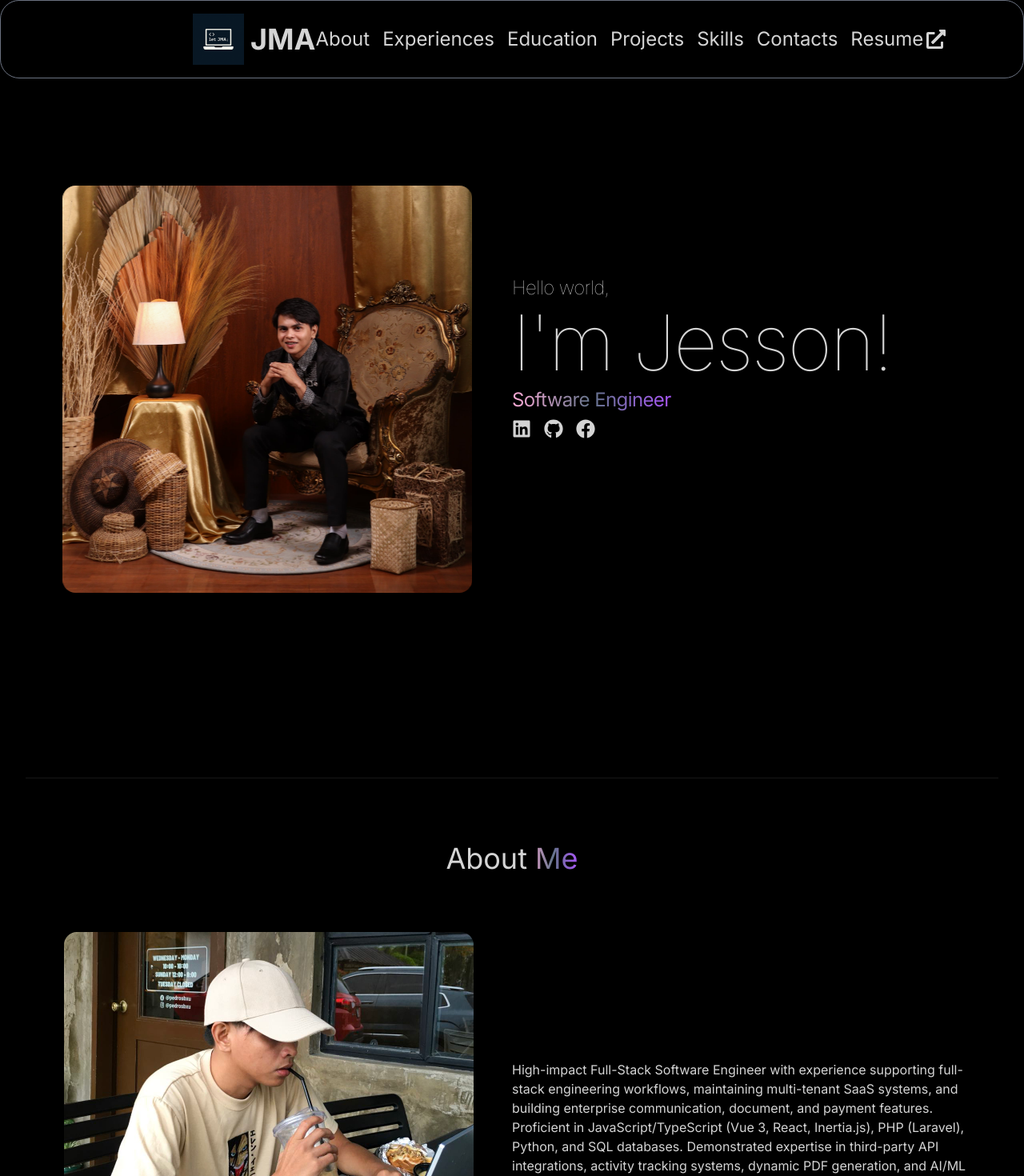
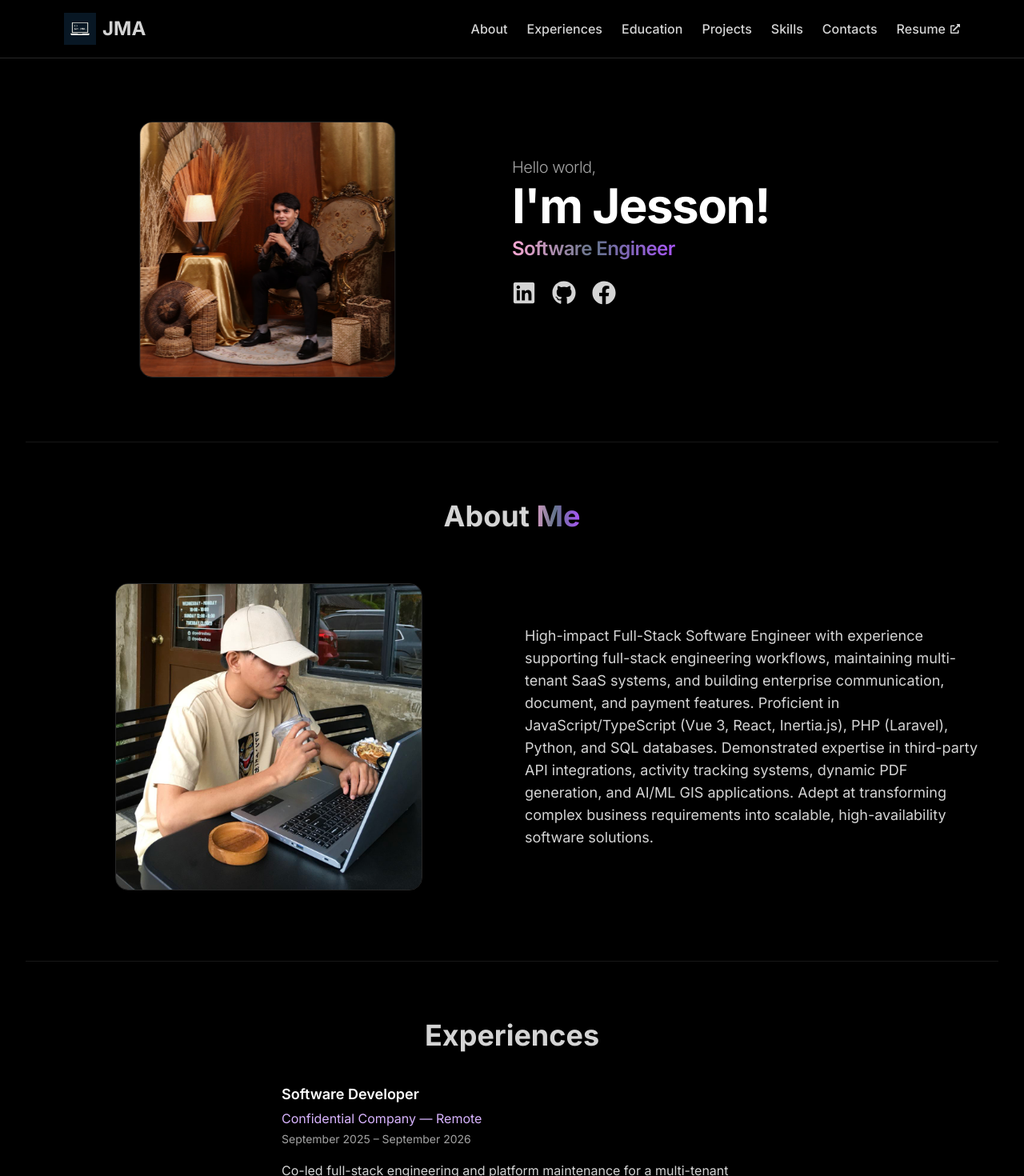
Before and after one commit to jesson20/personal-portfolio, a React (Vite) app: page / in a window 1280 px wide. Shown: the top 1470 px of the page at 80% size. Built offline with nearby package versions, Linux system fonts and the light colour scheme.

Commit message:
Update resume link, refine navbar & component sizing, and update experience details

```diff
--- a/src/components/About.jsx
+++ b/src/components/About.jsx
@@ -4,19 +4,19 @@ import { motion } from "framer-motion";
 
 const About = () => {
   return (
-  <div className="border-b border-neutral-900 pb-4">
-    <h2 className="mt-20 mb-10 text-center text-4xl">About
-        <span className="bg-gradient-to-r from-pink-300
-                    via-slate-500 to-purple-500 bg-clip-text text-transparent"> Me</span>
+  <div className="border-b border-neutral-900 pb-16 pt-8">
+    <h2 className="my-10 text-center text-3xl font-bold lg:text-4xl">
+        About
+        <span className="bg-gradient-to-r from-pink-300 via-slate-500 to-purple-500 bg-clip-text text-transparent"> Me</span>
     </h2>
-    <div className="flex flex-wrap">
+    <div className="flex flex-wrap items-center">
         <motion.div
         whileInView={{ opacity: 1, x: 0 }}
         initial={{opacity: 0, x: -100 }}
         transition={{ duration: 0.5}}
-        className="w-full lg:w-1/2 lg:p-8">
+        className="w-full lg:w-1/2 p-4 lg:p-6">
             <div className="flex items-center justify-center">
-                <img className="rounded-2xl max-w-60 lg:max-w-lg" src={aboutImg} alt="about" />
+                <img className="rounded-2xl max-w-xs lg:max-w-sm shadow-lg border border-neutral-800" src={aboutImg} alt="about" />
             </div>
         </motion.div>
         <motion.div
@@ -24,8 +24,8 @@ const About = () => {
         initial={{ opacity: 0, x: 100 }}
         transition={{ duration: 0.5}}
         className="w-full lg:w-1/2">
-                <div className="flex justify-center lg:justify-start my-0 lg:my-40">
-                    <p className="my-2 max-w-xl py-6 lg:pb-48">{ABOUT_TEXT}</p>
+                <div className="flex justify-center lg:justify-start p-4">
+                    <p className="max-w-xl text-neutral-300 leading-relaxed text-base lg:text-lg">{ABOUT_TEXT}</p>
                 </div>
         </motion.div>
     </div>
--- a/src/components/Contact.jsx
+++ b/src/components/Contact.jsx
@@ -3,12 +3,12 @@ import { motion } from "framer-motion";
 
 const Contact = () => {
   return (
-    <div className='border-b border-neutral-900 pb-20'>
+    <div className='border-b border-neutral-900 pb-16 pt-8'>
       <motion.h1
        whileInView={{ opacity: 1, y: 0}}
        initial={{ opacity: 0, y: -100 }}
        transition={{ duration: 1}}
-      className='my-10 text-center text-4xl'>Get in Touch</motion.h1>
+      className='my-10 text-center text-3xl font-bold lg:text-4xl'>Get in Touch</motion.h1>
       <div className='text-center tracking tighter'>
         <motion.p
          whileInView={{ opacity: 1, x: 0}}
--- a/src/components/Education.jsx
+++ b/src/components/Education.jsx
@@ -5,12 +5,12 @@ import { FaGraduationCap } from 'react-icons/fa';
 
 const Education = () => {
   return (
-    <div className='border-b border-neutral-900 pb-4 lg:pb-20'>
+    <div className='border-b border-neutral-900 pb-12 pt-8 lg:pb-16'>
       <motion.h2
         whileInView={{ opacity: 1, y: 0 }}
         initial={{ opacity: 0, y: -100 }}
         transition={{ duration: 0.5 }}
-        className='mt-20 mb-10 lg:mb-20 text-center text-4xl'
+        className='my-10 text-center text-3xl font-bold lg:text-4xl'
       >
         Education
       </motion.h2>
--- a/src/components/Experiences.jsx
+++ b/src/components/Experiences.jsx
@@ -63,12 +63,12 @@ const renderJobDescription = (jobText) => {
 
 const Experiences = () => {
   return (
-    <div className='border-b border-neutral-900 pb-4 lg:pb-20'>
+    <div className='border-b border-neutral-900 pb-12 pt-8 lg:pb-16'>
       <motion.h2
         whileInView={{ opacity: 1, y: 0 }}
         initial={{ opacity: 0, y: -100 }}
         transition={{ duration: 0.5 }}
-        className='mt-20 mb-10 lg:mb-20 text-center text-4xl'
+        className='my-10 text-center text-3xl font-bold lg:text-4xl'
       >
         Experiences
       </motion.h2>
--- a/src/components/Hero.jsx
+++ b/src/components/Hero.jsx
@@ -27,13 +27,13 @@ const Hero = () => {
   }, []);
 
   return (
-    <div className="mt-28 border-b border-neutral-900 pb-4 lg:mt-48">
-      <div className="flex flex-wrap">
+    <div className="pt-24 pb-12 border-b border-neutral-900 lg:pt-32 lg:pb-20">
+      <div className="flex flex-wrap items-center">
         <div className="w-full lg:w-1/2">
           <div className="flex justify-center">
             <motion.img
               key={currentImageIndex} // trigger animation on image change
-              className="rounded-full lg:rounded-2xl mt-10 max-w-36 lg:max-w-lg"
+              className="rounded-2xl mt-6 w-52 h-52 lg:w-80 lg:h-80 object-cover border border-neutral-800 shadow-xl"
               whileInView={{ x: 0, opacity: 1 }}
               initial={{ x: -100, opacity: 0 }}
               transition={{ duration: 1 }}
@@ -43,13 +43,13 @@ const Hero = () => {
           </div>
         </div>
 
-        <div className="w-full lg:w-1/2 pb-8 lg:pb-32 pt-0 lg:pt-10">
-          <div className="flex flex-col items-center lg:items-start pb-10 ">
+        <div className="w-full lg:w-1/2 pb-4 lg:pb-8 pt-6 lg:pt-0">
+          <div className="flex flex-col items-center lg:items-start">
             <motion.h3
               variants={container(0.5)}
               whileInView="visible"
               initial="hidden"
-              className="text-xl text-left font-thin tracking-tight mt-4 lg:mt-28 lg:text-2xl"
+              className="text-lg font-light tracking-tight text-neutral-400 mt-2 lg:text-xl"
             >
               Hello world,
             </motion.h3>
@@ -57,7 +57,7 @@ const Hero = () => {
               variants={container(0.8)}
               whileInView="visible"
               initial="hidden"
-              className="pb-2 text-5xl text-center font-thin tracking-tight mt-1 lg:text-8xl lg:text-left"
+              className="pb-2 text-4xl font-bold tracking-tight mt-1 lg:text-6xl text-center lg:text-left text-white"
             >
               I'm Jesson!
             </motion.h1>
@@ -65,7 +65,7 @@ const Hero = () => {
               variants={container(1)}
               whileInView="visible"
               initial="hidden"
-              className="bg-gradient-to-r from-pink-300 via-slate-500 to-purple-500 bg-clip-text text-xl lg:text-2xl tracking-tight text-transparent"
+              className="bg-gradient-to-r from-pink-300 via-slate-500 to-purple-500 bg-clip-text text-xl lg:text-2xl font-semibold tracking-tight text-transparent"
             >
               Software Engineer
             </motion.span>
@@ -73,28 +73,31 @@ const Hero = () => {
               variants={container(1.2)}
               whileInView="visible"
               initial="hidden"
-              className="mt-2 flex items-center justify-center gap-4 lg:pb-60"
+              className="mt-6 flex items-center justify-center gap-5"
             >
               <a
                 href="https://www.linkedin.com/in/jesson-maurice-antiporda-bb5617278/"
                 target="_blank"
                 rel="noopener noreferrer"
+                className="hover:text-indigo-400 transition-colors"
               >
-                <FaLinkedin className="text-xl lg:text-2xl" />
+                <FaLinkedin className="text-2xl lg:text-3xl" />
               </a>
               <a
                 href="https://github.com/jesson20"
                 target="_blank"
                 rel="noopener noreferrer"
+                className="hover:text-indigo-400 transition-colors"
               >
-                <FaGithub className="text-xl lg:text-2xl" />
+                <FaGithub className="text-2xl lg:text-3xl" />
               </a>
               <a
                 href="https://www.facebook.com/jessonmaurice.antiporda"
                 target="_blank"
                 rel="noopener noreferrer"
+                className="hover:text-indigo-400 transition-colors"
               >
-                <FaFacebook className="text-xl lg:text-2xl" />
+                <FaFacebook className="text-2xl lg:text-3xl" />
               </a>
             </motion.div>
           </div>
--- a/src/components/Navbar.jsx
+++ b/src/components/Navbar.jsx
@@ -13,29 +13,29 @@ const Navbar = () => {
 
   return (
     <div>
-      <nav className="bg-black  rounded-3xl border border-gray-500 top-0 left-0 w-full mb-96 flex items-center justify-between fixed px-8 py-3 lg:px-60 lg:py-4">
+      <nav className="bg-black/90 backdrop-blur-md border-b border-neutral-800 fixed top-0 left-0 w-full z-50 flex items-center justify-between px-6 py-3 lg:px-20 lg:py-4">
         <div className="flex flex-shrink-0 items-center">
-          <h6 className="flex items-center gap-2 font-bold text-lg lg:text-4xl hover:text-indigo-900 duration-500">
+          <h6 className="flex items-center gap-2 font-bold text-lg lg:text-2xl hover:text-indigo-400 duration-300">
             <a href="#Intro" className="flex items-center gap-2">
               <img
                 src={Logo}
                 alt="JMA Logo"
-                className="w-12 lg:w-16 hover:opacity-80 duration-500"
+                className="w-8 lg:w-10 hover:opacity-80 duration-300"
               />
               JMA
             </a>
           </h6>
         </div>
         <div className="flex items-center">
-          <ul className="hidden md:flex items-center justify-center gap-4 mr-5 text-2xl">
-            <a className=" hover:text-indigo-900 duration-500" href="#About">About</a>
-            <a className=" hover:text-indigo-900 duration-500" href="#Experiences">Experiences</a>
-            <a className=" hover:text-indigo-900 duration-500" href="#Education">Education</a>
-            <a className=" hover:text-indigo-900 duration-500" href="#Projects">Projects</a>
-            <a className=" hover:text-indigo-900 duration-500" href="#TSkills">Skills</a>
-            <a className=" hover:text-indigo-900 duration-500" href="#Contact">Contacts</a>
-            <a className="flex items-center gap-1 hover:text-indigo-900 duration-500" href="https://drive.google.com/file/d/1pGbqiqAIpiOqZKELNvxq6J5-LjI9Ge8c/view?usp=sharing" target="_blank"
-               rel="noopener noreferrer">Resume <FaExternalLinkAlt /></a>
+          <ul className="hidden md:flex items-center justify-center gap-6 text-sm lg:text-base font-medium">
+            <a className="hover:text-indigo-400 transition-colors duration-300" href="#About">About</a>
+            <a className="hover:text-indigo-400 transition-colors duration-300" href="#Experiences">Experiences</a>
+            <a className="hover:text-indigo-400 transition-colors duration-300" href="#Education">Education</a>
+            <a className="hover:text-indigo-400 transition-colors duration-300" href="#Projects">Projects</a>
+            <a className="hover:text-indigo-400 transition-colors duration-300" href="#TSkills">Skills</a>
+            <a className="hover:text-indigo-400 transition-colors duration-300" href="#Contact">Contacts</a>
+            <a className="flex items-center gap-1.5 hover:text-indigo-400 transition-colors duration-300" href="https://drive.google.com/file/d/1GXCDHf12ZUEn9Fy146S5IvqFkpW7J_PN/view?usp=sharing" target="_blank"
+               rel="noopener noreferrer">Resume <FaExternalLinkAlt className="text-xs" /></a>
           </ul>
 
           <div className="md:hidden ml-6 mr-2 mt-1">
@@ -73,28 +73,28 @@ const Navbar = () => {
       </nav>
 
       {isMenuOpen && (
-        <ul className="md:hidden flex flex-col items-center fixed top-14 left-0 w-full backdrop-filter backdrop-blur border rounded-lg shadow-lg py-2">
+        <ul className="md:hidden flex flex-col items-center fixed top-16 left-0 w-full bg-black/95 backdrop-blur-lg border-b border-neutral-800 shadow-xl py-4 z-40">
           <li className="py-2">
-            <a href="#About" className=" block text-center w-full" onClick={toggleMenu}>About</a>
+            <a href="#About" className="block text-center w-full hover:text-indigo-400" onClick={toggleMenu}>About</a>
           </li>
           <li className="py-2">
-            <a href="#Experiences" className=" block text-center w-full" onClick={toggleMenu}>Experiences</a>
+            <a href="#Experiences" className="block text-center w-full hover:text-indigo-400" onClick={toggleMenu}>Experiences</a>
           </li>
           <li className="py-2">
-            <a href="#Education" className=" block text-center w-full" onClick={toggleMenu}>Education</a>
+            <a href="#Education" className="block text-center w-full hover:text-indigo-400" onClick={toggleMenu}>Education</a>
           </li>
           <li className="py-2">
-            <a href="#TSkills" className=" block text-center w-full" onClick={toggleMenu}>Skills</a>
+            <a href="#TSkills" className="block text-center w-full hover:text-indigo-400" onClick={toggleMenu}>Skills</a>
           </li>
           <li className="py-2">
-            <a href="#Projects" className=" block text-center w-full" onClick={toggleMenu}>Projects</a>
+            <a href="#Projects" className="block text-center w-full hover:text-indigo-400" onClick={toggleMenu}>Projects</a>
           </li>
           <li className="py-2">
-            <a href="#Contact" className=" block text-center w-full" onClick={toggleMenu}>Contacts</a>
+            <a href="#Contact" className="block text-center w-full hover:text-indigo-400" onClick={toggleMenu}>Contacts</a>
           </li>
           <li className="py-2">
-            <a href="https://drive.google.com/file/d/1YoSjwMHYgbgnaKpoaGO_i9Ys4qfjDqeV/view?usp=sharing" target="_blank"
-               rel="noopener noreferrer" className=" flex items-center gap-1 w-full">Resume <FaExternalLinkAlt /> </a>
+            <a href="https://drive.google.com/file/d/1GXCDHf12ZUEn9Fy146S5IvqFkpW7J_PN/view?usp=sharing" target="_blank"
+               rel="noopener noreferrer" className="flex items-center gap-1.5 justify-center w-full text-indigo-400 hover:text-indigo-300">Resume <FaExternalLinkAlt className="text-xs" /> </a>
           </li>
         </ul>
       )}
--- a/src/components/Projects.jsx
+++ b/src/components/Projects.jsx
@@ -32,12 +32,12 @@ const renderProjectDescription = (descText) => {
 
 const Projects = () => {
   return (
-    <div className='border-b border-neutral-900 pb-4 lg:pb-20'>
+    <div className='border-b border-neutral-900 pb-12 pt-8 lg:pb-16'>
     <motion.h2
      whileInView={{ opacity: 1, y: 0}}
      initial={{ opacity: 0, y: -100 }}
      transition={{ duration: 0.5}}
-    className='mt-20 mb-10 lg:mb-20 text-center text-4xl'>Projects</motion.h2>
+    className='my-10 text-center text-3xl font-bold lg:text-4xl'>Projects</motion.h2>
     <div>
         {PROJECTS.map ((project, index) => (
 
--- a/src/constants/index.js
+++ b/src/constants/index.js
@@ -12,13 +12,15 @@ export const EXPERIENCES = [
   {
     role: "Software Developer",
     company: "Confidential Company — Remote",
-    date: "September 2025 – Present",
-    job: `Supported full-stack development and platform maintenance for a confidential multi-tenant SaaS application. Public details are intentionally limited to respect client and company confidentiality obligations.
+    date: "September 2025 – September 2026",
+    job: `Co-led full-stack engineering and platform maintenance for a multi-tenant recruitment and CRM SaaS application, taking broader ownership of core system architecture and feature delivery.
 
-• Full-Stack Feature Development: Built and maintained application modules using Vue 3, Laravel, Inertia.js, TypeScript, and SQL-backed data models.
-• Workflow & Integration Support: Implemented third-party API integrations, asynchronous event handling, and internal process automation while following confidentiality constraints.
-• Document & Data Tooling: Developed secure document-generation and data-management features for operational workflows.
-• Multi-Tenant SaaS Maintenance: Assisted with schema improvements, reusable UI components, and tenant-aware application behavior across complex business domains.`,
+• Platform & Architecture Maintenance: Maintained platform continuity, feature delivery, data model refactoring, and integration troubleshooting across Laravel, Vue 3, Inertia.js, and SQL databases.
+• CRM & Activity Aggregation: Improved recruiter and account-manager visibility by consolidating candidate outreach, job logs, client contacts, deals, notes, and scheduled follow-ups into unified activity timelines with real-time filtering.
+• E-Signature Automation: Reduced contract-dispatch friction by migrating e-signature workflows to an automated provider, implementing coordinate-based field placement, envelope automation, webhook status tracking, local PDF archiving, and digital audit-trail compliance.
+• Billing & Payment Integration: Accelerated tenant onboarding and billing operations by integrating multi-currency payment checkout sync, invoice provisioning, local bank transfer support, and metadata-matched customer accounts.
+• Document Exporter: Raised document production consistency by co-architecting a template-driven candidate profile exporter featuring rich-text editing, drag-and-drop experience sorting, configurable layouts, and server-side PDF rendering.
+• Multi-Tenant Schema Design: Strengthened SaaS scalability and multi-tenant data isolation by refactoring legacy single-entity structures into tenant-aware schemas and reusable CRM modules across clients, candidates, companies, and jobs.`,
     technologies: ["Vue 3", "Laravel", "Inertia.js", "TypeScript", "PostgreSQL", "RESTful APIs", "WebSockets"],
   },
   {
```
Also changed, not shown: src/components/Technologies.jsx (+60 -60 lines).
